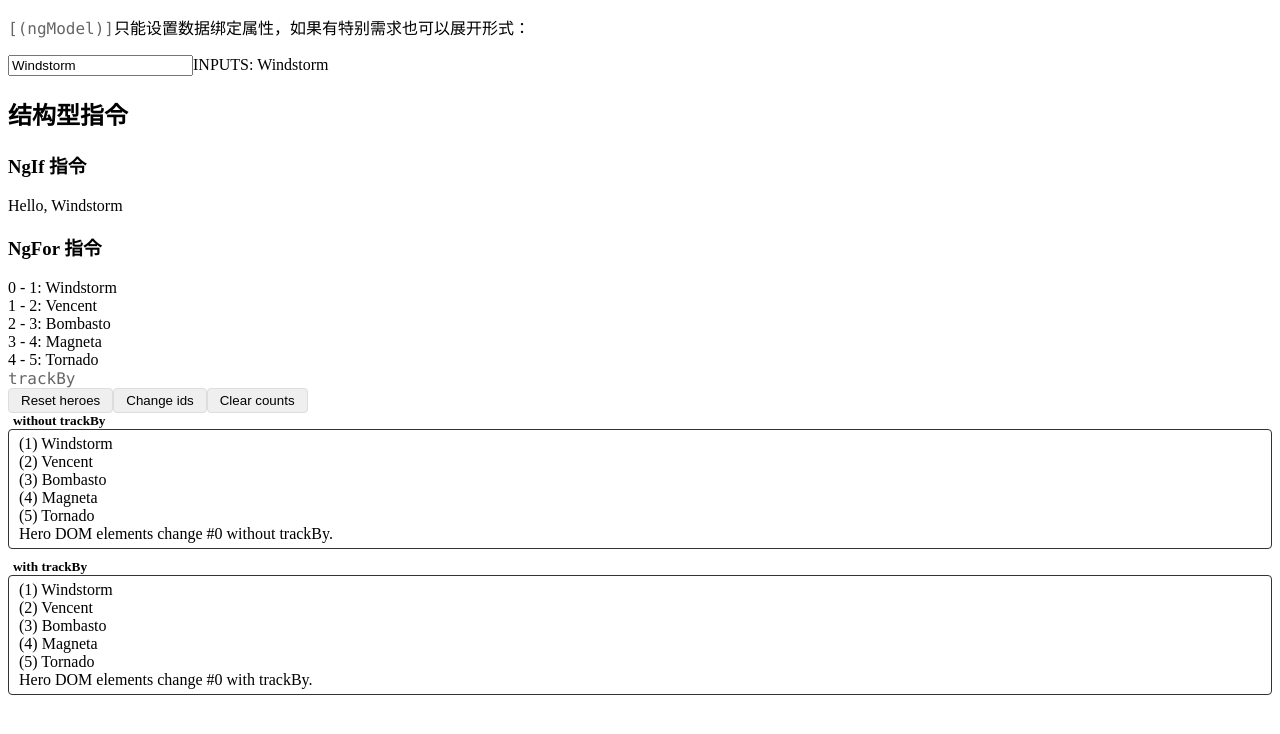
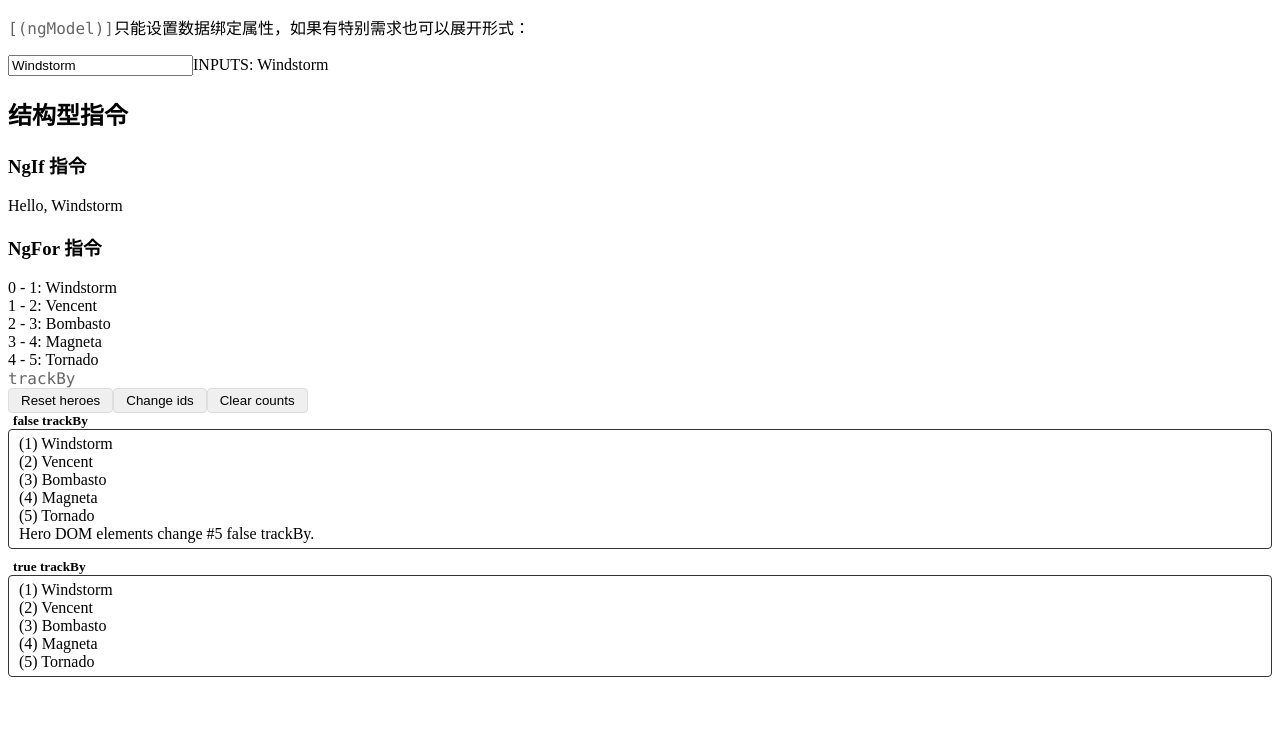
Before and after one commit to JimmyGuu/demos, an Angular app in the folder 01_learn/angular-learn-doc-eg/displaying-data/: page / in a window 1280 px wide. Both pictures are taken after a click on the button "Reset heroes". Shown: the part 1946-2680 px from the top of the page. Built offline with nearby package versions, Linux system fonts and the light colour scheme.

Commit message:
ng learn.

```diff
--- a/01_learn/angular-learn-doc-eg/displaying-data/src/app/app.component.html
+++ b/01_learn/angular-learn-doc-eg/displaying-data/src/app/app.component.html
@@ -110,20 +110,23 @@ NgStyle指令是同时设置多个内联样式的更好选择：
 <div *ngFor="let hero of heroes;let i = index">{{ i }} - {{hero.id + ': ' + hero.name }}</div>
 <code>trackBy</code>
 <div>
-  <button (click)="resetHeroes()">Reset heroes</button>
-  <button (click)="changeIds()">Change ids</button>
-  <button (click)="clearCounts()">Clear counts</button>
+  <button (click)="child.resetHeroes()">Reset heroes</button>
+  <button (click)="child.changeIds()">Change ids</button>
+  <button (click)="child.clearCounts()">Clear counts</button>
 </div>
-<h5 class="ng-for-h">without trackBy</h5>
+<!-- <h5 class="ng-for-h">without trackBy</h5>
 <div class="ng-for-tranck">
   <div *ngFor="let hero of newHeroes; let i = index">({{ hero.id }}) {{ hero.name }}</div>
-  <div>Hero DOM elements change #{{ withoutTrackedCount }} without trackBy.</div>
+  <div *ngIf="withoutTrackedCount">Hero DOM elements change #{{ withoutTrackedCount }} without trackBy.</div>
 </div>
 <h5 class="ng-for-h">with trackBy</h5>
 <div class="ng-for-tranck">
   <div *ngFor="let hero of newHeroes; trackBy: trackByHeroes">({{ hero.id }}) {{ hero.name }}</div>
-  <div>Hero DOM elements change #{{ withTrackedCount }} with trackBy.</div>
-</div>
+  <div *ngIf="withTrackedCount">Hero DOM elements change #{{ withTrackedCount }} with trackBy.</div>
+</div> -->
+
+<ng-for-track [isTrackBy]="false" [heroes]="heroes"></ng-for-track>
+<ng-for-track [isTrackBy]="true" [heroes]="heroes"></ng-for-track>
 
 
 
--- a/01_learn/angular-learn-doc-eg/displaying-data/src/app/app.component.ts
+++ b/01_learn/angular-learn-doc-eg/displaying-data/src/app/app.component.ts
@@ -1,6 +1,7 @@
-import { Component, OnInit } from '@angular/core';
+import { Component, OnInit, ViewChild } from '@angular/core';
 
 import { Hero } from './hero';
+import { NgForTrack } from './ng-for-track.component';
 
 @Component({
 	// 自定义标签的名称
@@ -98,34 +99,19 @@ export class AppComponent implements OnInit {
 	}
 
 	resetHeroes(): void {
-		let oldHeores: Array<Hero> = [];
-		this.newHeroes.forEach(hero => {
-			oldHeores.push(hero);
-		});
-		this.newHeroes.length = 0;
-		oldHeores.forEach((hero, index) => {
-			this.counts++;
-			let newHero: Hero = new Hero(hero.id, hero.name);
-			this.newHeroes.push(newHero);
-		});
+
 	}
 	changeIds(): void {
-		this.newHeroes.length = 0;
-		this.heroes.forEach((hero, index) => {
-			this.counts++;
-			let newHero: Hero = new Hero(+(this.counts + '' + (index + 1)), hero.name);
-			this.newHeroes.push(newHero);
-		});
+
 	}
 	clearCounts(): void {
-		this.counts = 0;
-		this.newHeroes.forEach((hero, index) => {
-			let newHero: Hero = new Hero(+(this.counts + '' + index), hero.name);
-			hero.id = newHero.id;
-		});
 
-		this.withTrackedCount = 0;
-		this.withoutTrackedCount = 0;
+	}
+
+	@ViewChild(NgForTrack) child: NgForTrack;
+
+	ngAfterViewInit() {
+		// this.child.resetHeroes();
 	}
 
 	ngOnInit(): void {
--- a/01_learn/angular-learn-doc-eg/displaying-data/src/app/app.module.ts
+++ b/01_learn/angular-learn-doc-eg/displaying-data/src/app/app.module.ts
@@ -4,11 +4,13 @@ import { FormsModule } from '@angular/forms';
 
 import { AppComponent } from './app.component';
 import { SizerComponent } from './sizer.component';
+import { NgForTrack } from './ng-for-track.component';
 
 @NgModule({
 	declarations: [
 		AppComponent,
-		SizerComponent
+		SizerComponent,
+		NgForTrack
 	],
 	imports: [
 		BrowserModule,
--- /dev/null
+++ b/01_learn/angular-learn-doc-eg/displaying-data/src/app/ng-for-track.component.html
@@ -0,0 +1,11 @@
+<h5 class="ng-for-h">{{ isTrackBy }} trackBy</h5>
+<div class="ng-for-tranck">
+	<div *ngIf="isTrackBy">
+		<div *ngFor="let hero of newHeroes; trackBy: trackByHeroes">({{ hero.id }}) {{ hero.name }}</div>
+	</div>
+	<div *ngIf="!isTrackBy">
+		<div *ngFor="let hero of newHeroes">({{ hero.id }}) {{ hero.name }}</div>
+	</div>
+
+  	<div *ngIf="counts">Hero DOM elements change #{{ counts }} {{ isTrackBy }} trackBy.</div>
+</div>
--- /dev/null
+++ b/01_learn/angular-learn-doc-eg/displaying-data/src/app/ng-for-track.component.ts
@@ -0,0 +1,61 @@
+import { Component, OnInit, Input, Output } from '@angular/core';
+
+import { Hero } from './hero';
+
+@Component({
+	selector: 'ng-for-track',
+	templateUrl: './ng-for-track.component.html',
+	styles: [
+		`.ng-for-tranck { padding: 5px 10px;border: 1px solid #333;border-radius: 4px;margin-bottom: 10px; }
+		 .ng-for-h { margin: 0 5px; }`
+	]
+})
+export class NgForTrack implements OnInit {
+	constructor() { }
+
+	@Input() heroes: Array<Hero> = [];
+	@Input() isTrackBy: boolean = false;
+	counts: number = 0;
+	newHeroes: Array<Hero> = [];
+
+	trackByHeroes(index: number, hero: Hero): number {
+		return hero.id;
+	}
+
+	resetHeroes(): void {
+		let oldHeores: Array<Hero> = [];
+		this.newHeroes.forEach(hero => {
+			oldHeores.push(hero);
+		});
+		this.newHeroes.length = 0;
+		oldHeores.forEach((hero, index) => {
+			this.counts++;
+			let newHero: Hero = new Hero(hero.id, hero.name);
+			this.newHeroes.push(newHero);
+		});
+	}
+
+	changeIds(): void {
+		this.newHeroes.length = 0;
+		this.heroes.forEach((hero, index) => {
+			this.counts++;
+			let newHero: Hero = new Hero(+(this.counts + '' + (index + 1)), hero.name);
+			this.newHeroes.push(newHero);
+		});
+	}
+
+	clearCounts(): void {
+		this.counts = 0;
+		this.newHeroes.forEach((hero, index) => {
+			let newHero: Hero = new Hero(+(this.counts + '' + index), hero.name);
+			hero.id = newHero.id;
+		});
+	}
+
+	ngOnInit() {
+		// 初始化newHeroes
+		this.heroes.forEach(hero => {
+			this.newHeroes.push(hero);
+		});
+	}
+}
```
Also changed, not shown: 1 other file (tests, documents, lock files or other folders).
